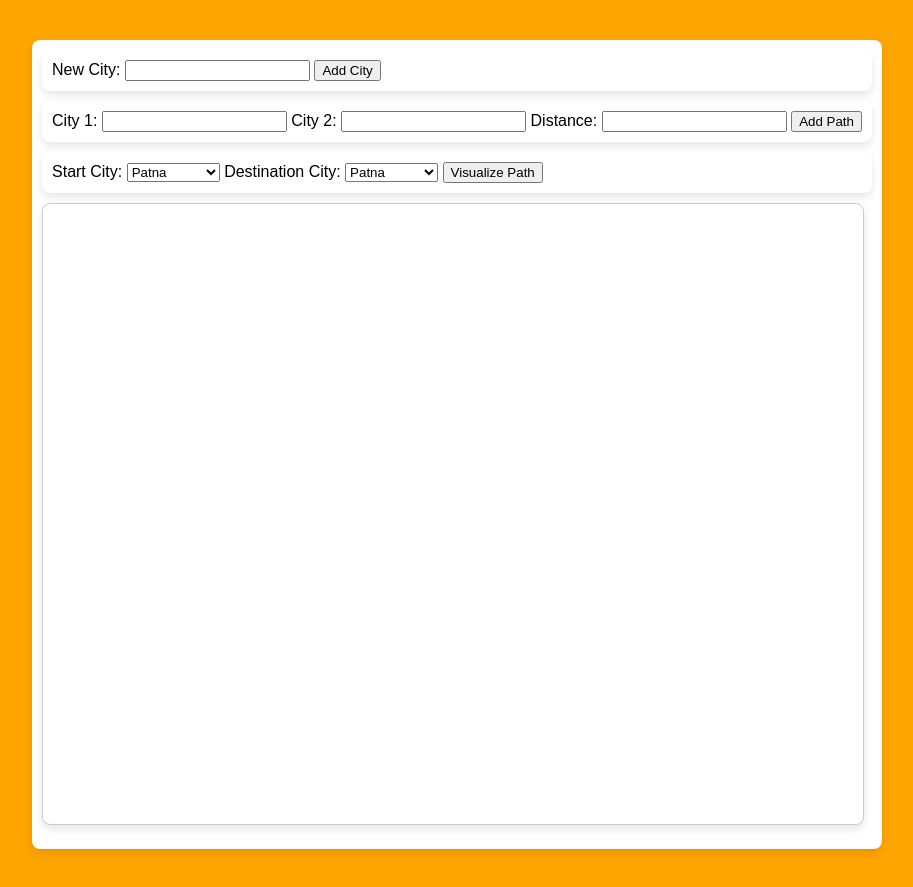
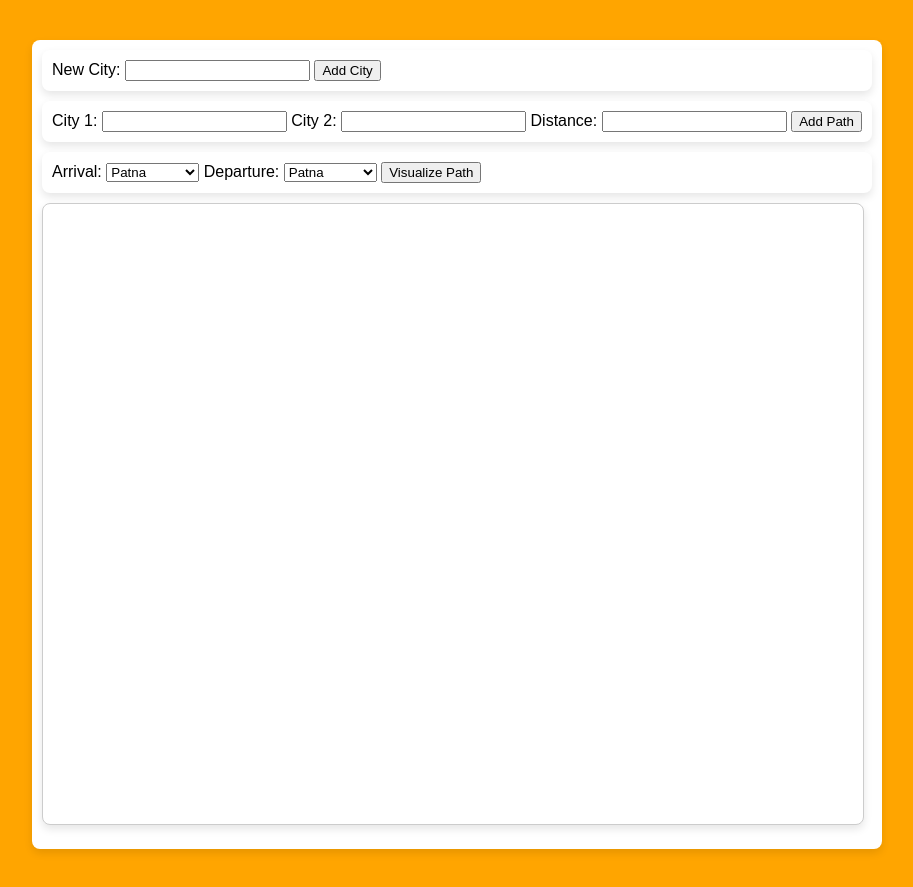
Before and after one commit to Tusharraj2002/bus_route_visualiser, a plain HTML site: page index.html in a window 1280 px wide. Shown: the whole page, without its empty margins (183-1096 px from the left). Drawn offline with Linux system fonts and the light colour scheme.

Commit message:
Update index.html

```diff
--- a/index.html
+++ b/index.html
@@ -23,9 +23,9 @@
             <button id="add-edge">Add Path</button>
         </div>
         <div>
-            <label for="start-city">Start City:</label>
+            <label for="start-city">Arrival:</label>
             <select id="start-city"></select>
-            <label for="end-city">Destination City:</label>
+            <label for="end-city">Departure:</label>
             <select id="end-city"></select>
             <button id="visualize-path">Visualize Path</button>
         </div>
```
